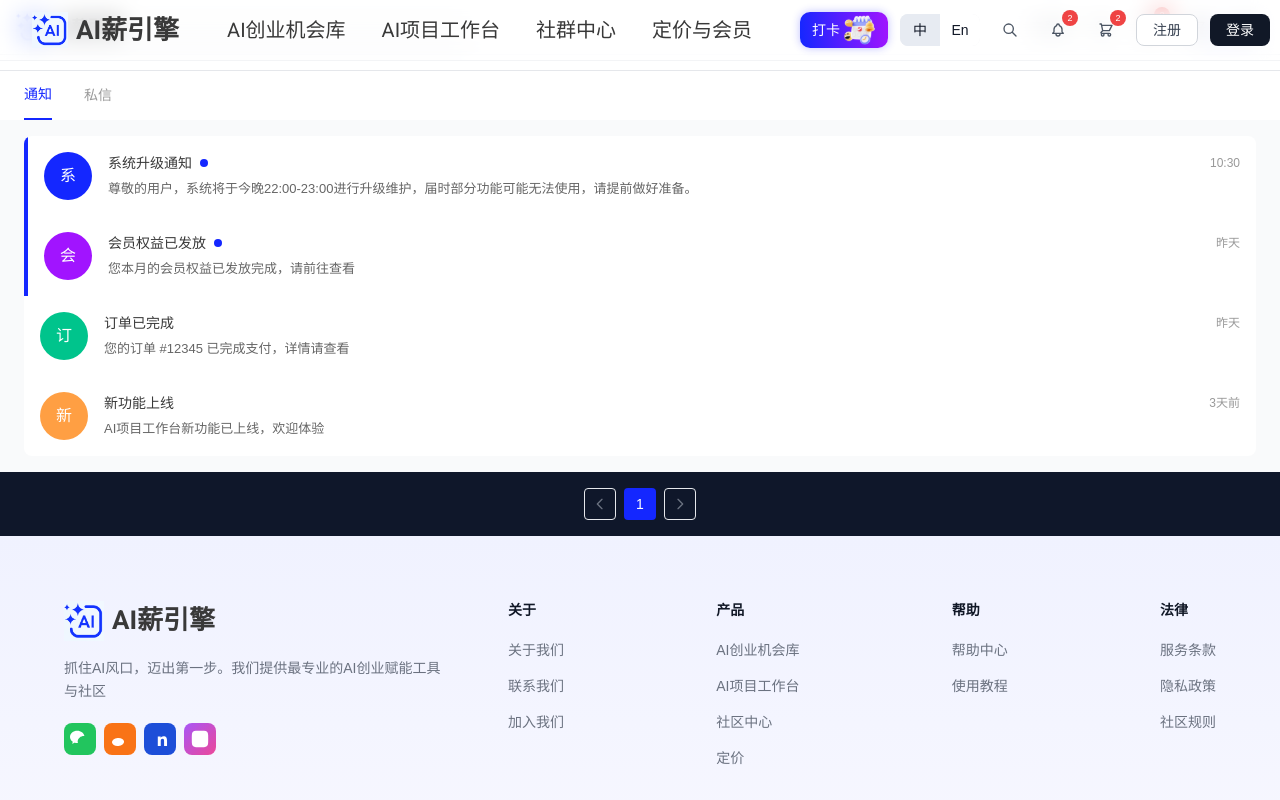
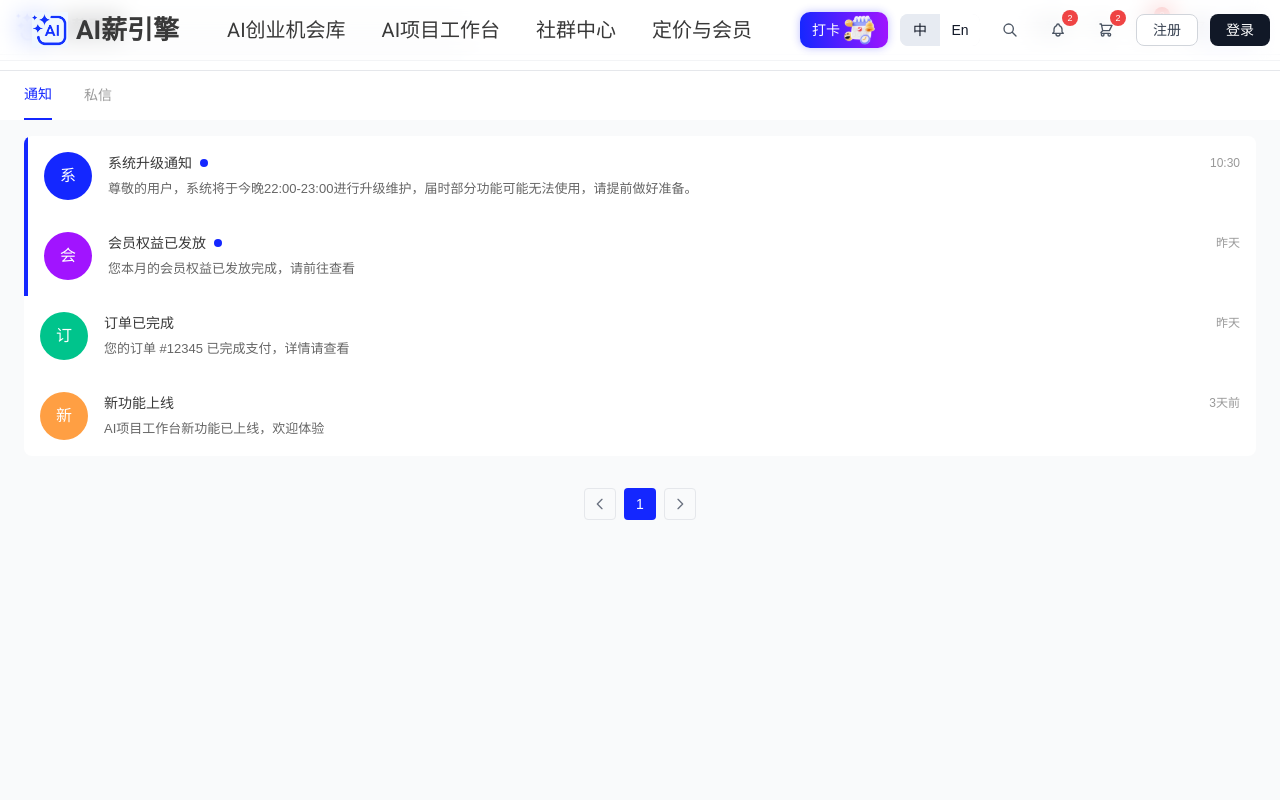
Before and after one commit to pikecode/aisalaryengine, a Vue app: page /messages in a window 1280 px wide. Shown: the top 800 px of the page. Built offline with nearby package versions, Linux system fonts and the light colour scheme.

Commit message:
fix(messages): 修复PC端消息页面背景色

```diff
--- a/src/views/messages/MessagesViewPC.vue
+++ b/src/views/messages/MessagesViewPC.vue
@@ -1,5 +1,5 @@
 <template>
-  <div class="flex">
+  <div class="flex min-h-screen bg-gray-50">
     <!-- Main Content -->
     <div class="flex-1">
       <!-- Top Bar -->
```
